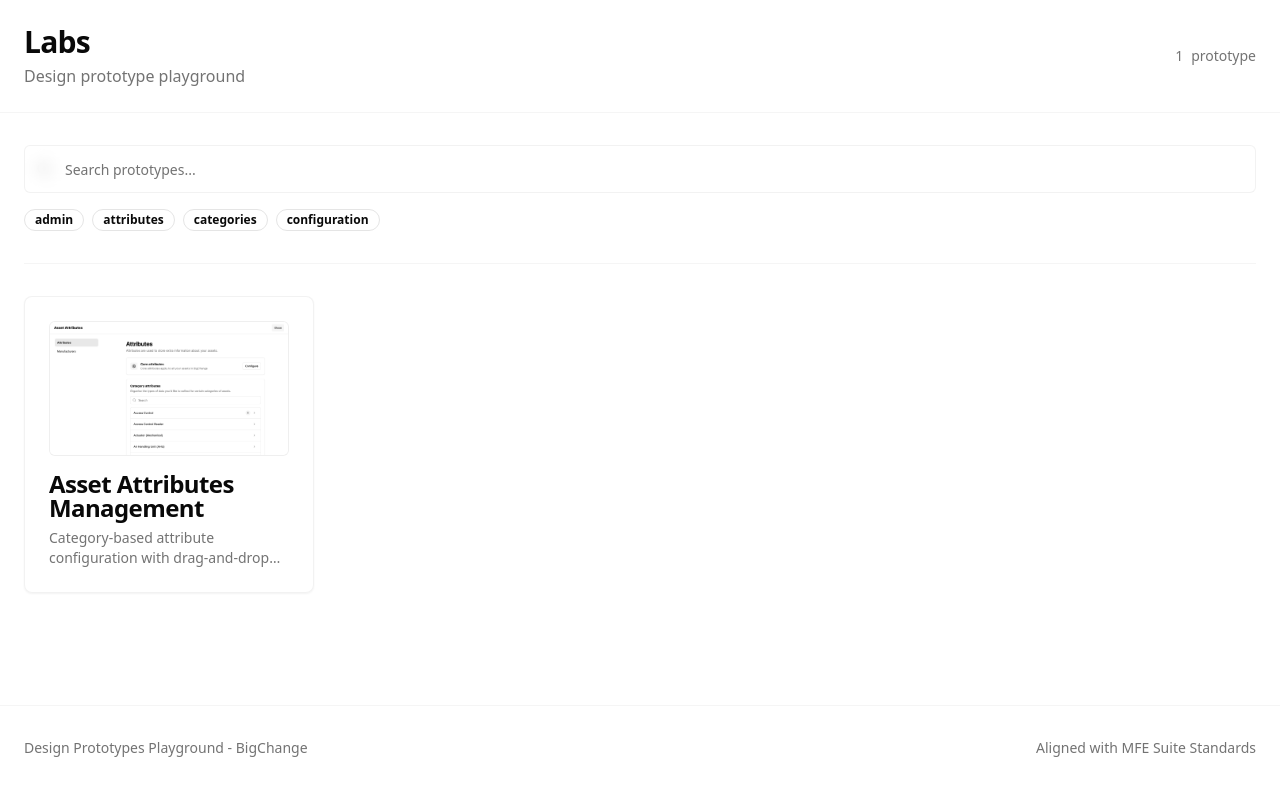
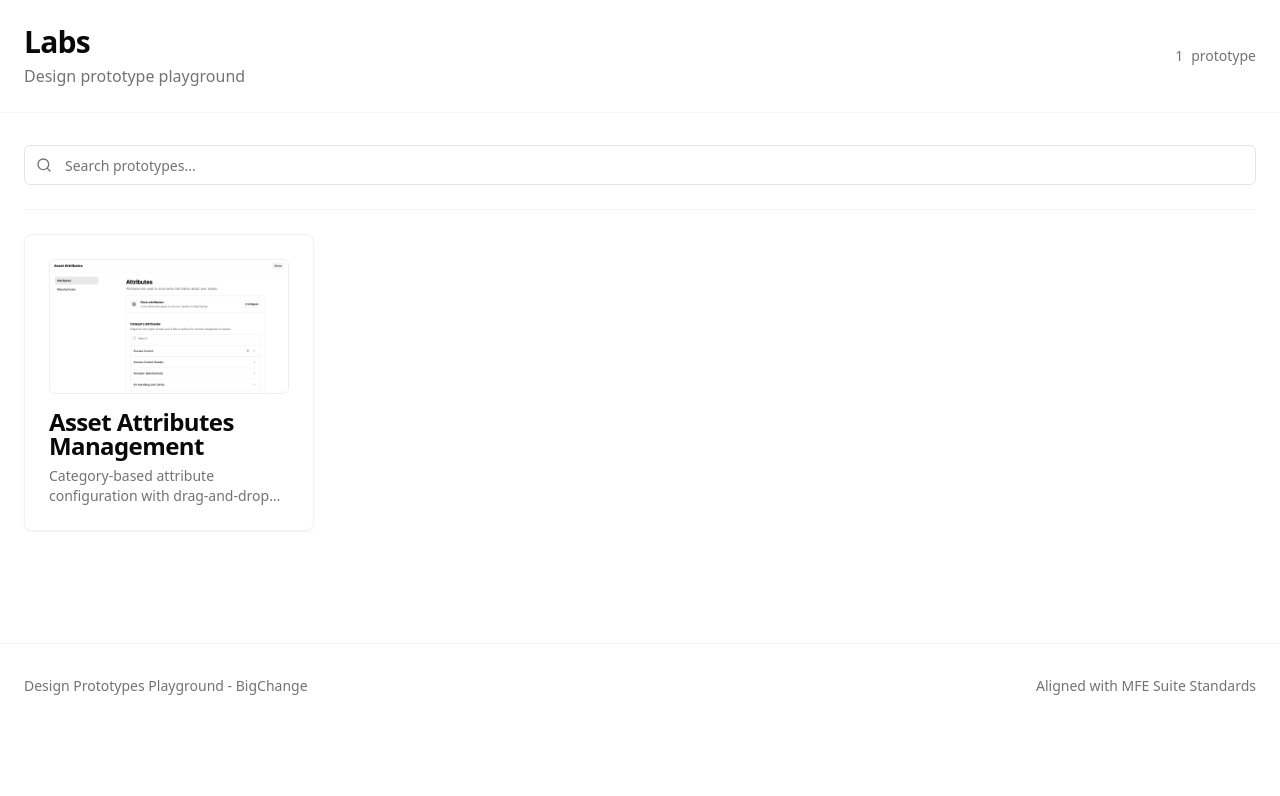
Before and after one commit to BigChangeApps/labs, a React (Vite) app: page / in a window 1280 px wide. Shown: the top 796 px of the page. Built offline with nearby package versions, Linux system fonts and the light colour scheme.

Commit message:
Further tidy

```diff
--- a/src/App.tsx
+++ b/src/app.tsx
@@ -1,12 +1,12 @@
 import { BrowserRouter, Routes, Route } from "react-router-dom";
-import Labs from "@/labs";
+import Home from "@/home";
 import AssetAttributesApp from "@/prototypes/asset-attributes/App";
 
 function App() {
   return (
     <BrowserRouter>
       <Routes>
-        <Route path="/" element={<Labs />} />
+        <Route path="/" element={<Home />} />
         {/* Prototype routes */}
         <Route path="/asset-attributes/*" element={<AssetAttributesApp />} />
         {/* Future prototypes will be added here */}
--- a/src/labs/components/PrototypeBanner.tsx
+++ b/src/components/PrototypeBanner.tsx
@@ -1,7 +1,7 @@
 import { useNavigate, useSearchParams } from "react-router-dom";
 import { Info } from "lucide-react";
 import { Button } from "@/registry/ui/button";
-import type { DeviceType } from "@/labs/data/prototypes";
+import type { DeviceType } from "@/data/prototypes";
 
 interface PrototypeBannerProps {
   deviceType?: DeviceType;
--- /dev/null
+++ b/src/components/SearchBar.tsx
@@ -0,0 +1,27 @@
+import { Input } from "@/registry/ui/input";
+import { Search } from "lucide-react";
+
+interface SearchBarProps {
+  value: string;
+  onChange: (value: string) => void;
+  placeholder?: string;
+}
+
+export function SearchBar({
+  value,
+  onChange,
+  placeholder = "Search...",
+}: SearchBarProps) {
+  return (
+    <div className="relative">
+      <Search className="absolute left-3 top-1/2 h-4 w-4 -translate-y-1/2 text-muted-foreground pointer-events-none" />
+      <Input
+        type="text"
+        placeholder={placeholder}
+        value={value}
+        onChange={(e) => onChange(e.target.value)}
+        className="pl-10"
+      />
+    </div>
+  );
+}
--- a/src/labs.tsx
+++ b/src/home.tsx
@@ -1,44 +1,18 @@
 import { useState, useMemo } from "react";
-import { SearchBar } from "@/labs/components/SearchBar";
-import { PrototypeGrid } from "@/labs/components/PrototypeGrid";
-import {
-  prototypes,
-  searchPrototypes,
-  getAllTags,
-} from "@/labs/data/prototypes";
+import { SearchBar } from "@/components/SearchBar";
+import { PrototypeGrid } from "@/components/PrototypeGrid";
+import { prototypes, searchPrototypes } from "@/data/prototypes";
 import { Separator } from "@/registry/ui/separator";
 
-export default function Labs() {
+export default function Home() {
   const [searchQuery, setSearchQuery] = useState("");
-  const [selectedTags, setSelectedTags] = useState<string[]>([]);
-
-  const availableTags = useMemo(() => getAllTags(prototypes), []);
 
   const filteredPrototypes = useMemo(() => {
-    let results = prototypes;
-
-    // Apply search filter
-    if (searchQuery) {
-      results = searchPrototypes(searchQuery, results);
+    if (!searchQuery) {
+      return prototypes;
     }
-
-    // Apply tag filters
-    if (selectedTags.length > 0) {
-      results = results.filter((prototype) =>
-        selectedTags.every((tag) => prototype.tags.includes(tag))
-      );
-    }
-
-    return results;
-  }, [searchQuery, selectedTags]);
-
-  const handleTagSelect = (tag: string) => {
-    setSelectedTags((prev) => [...prev, tag]);
-  };
-
-  const handleTagRemove = (tag: string) => {
-    setSelectedTags((prev) => prev.filter((t) => t !== tag));
-  };
+    return searchPrototypes(searchQuery, prototypes);
+  }, [searchQuery]);
 
   return (
     <div className="min-h-screen bg-background">
@@ -64,15 +38,11 @@ export default function Labs() {
 
       {/* Main Content */}
       <main className="container mx-auto px-6 py-8">
-        <div className="space-y-8">
-          {/* Search and Filter */}
+        <div className="space-y-6">
           <SearchBar
             value={searchQuery}
             onChange={setSearchQuery}
-            selectedTags={selectedTags}
-            availableTags={availableTags}
-            onTagSelect={handleTagSelect}
-            onTagRemove={handleTagRemove}
+            placeholder="Search prototypes..."
           />
 
           <Separator className="bg-border/40" />
--- a/src/labs/components/SearchBar.tsx
+++ /dev/null
@@ -1,69 +0,0 @@
-import { Input } from "@/registry/ui/input";
-import { Badge } from "@/registry/ui/badge";
-import { Search, X } from "lucide-react";
-import { Button } from "@/registry/ui/button";
-
-interface SearchBarProps {
-  value: string;
-  onChange: (value: string) => void;
-  selectedTags: string[];
-  availableTags: string[];
-  onTagSelect: (tag: string) => void;
-  onTagRemove: (tag: string) => void;
-}
-
-export function SearchBar({
-  value,
-  onChange,
-  selectedTags,
-  availableTags,
-  onTagSelect,
-  onTagRemove,
-}: SearchBarProps) {
-  return (
-    <div className="space-y-4">
-      <div className="relative">
-        <Search className="absolute left-3 top-1/2 h-4 w-4 -translate-y-1/2 text-muted-foreground" />
-        <Input
-          placeholder="Search prototypes..."
-          value={value}
-          onChange={(e: React.ChangeEvent<HTMLInputElement>) => onChange(e.target.value)}
-          className="pl-10 h-12 text-base bg-background/50 backdrop-blur-sm border-border/50"
-        />
-      </div>
-
-      {availableTags.length > 0 && (
-        <div className="flex flex-wrap gap-2">
-          {availableTags.map((tag) => {
-            const isSelected = selectedTags.includes(tag);
-            return (
-              <Badge
-                key={tag}
-                variant={isSelected ? "default" : "outline"}
-                className="cursor-pointer transition-all hover:scale-105"
-                onClick={() =>
-                  isSelected ? onTagRemove(tag) : onTagSelect(tag)
-                }
-              >
-                {tag}
-                {isSelected && (
-                  <Button
-                    variant="ghost"
-                    size="sm"
-                    className="h-auto p-0 ml-1.5 hover:bg-transparent"
-                    onClick={(e: React.MouseEvent) => {
-                      e.stopPropagation();
-                      onTagRemove(tag);
-                    }}
-                  >
-                    <X className="h-3 w-3" />
-                  </Button>
-                )}
-              </Badge>
-            );
-          })}
-        </div>
-      )}
-    </div>
-  );
-}
--- a/src/main.tsx
+++ b/src/main.tsx
@@ -1,7 +1,7 @@
 import React from "react";
 import ReactDOM from "react-dom/client";
 import "../global.css";
-import App from "./App.tsx";
+import App from "./app.tsx";
 
 ReactDOM.createRoot(document.getElementById("root")!).render(
   <React.StrictMode>
--- a/src/prototypes/asset-attributes/App.tsx
+++ b/src/prototypes/asset-attributes/App.tsx
@@ -1,7 +1,7 @@
 import { Routes, Route, Navigate } from "react-router-dom";
 import { Toaster } from "sonner";
 import { TooltipProvider } from "@/registry/ui/tooltip";
-import { PrototypeBanner } from "@/labs/components/PrototypeBanner";
+import { PrototypeBanner } from "@/components/PrototypeBanner";
 import { CategoryAttributes } from "./components/pages/category-attributes";
 import { CategoryAttributesDetail } from "./components/pages/category-attributes-detail";
 import { Manufacturers } from "./components/pages/manufacturers";
```
Also changed, not shown: src/components/PrototypeCard.tsx (renamed from src/labs/components/PrototypeCard.tsx), src/components/PrototypeGrid.tsx (renamed from src/labs/components/PrototypeGrid.tsx), src/data/prototypes.ts (renamed from src/labs/data/prototypes.ts).
